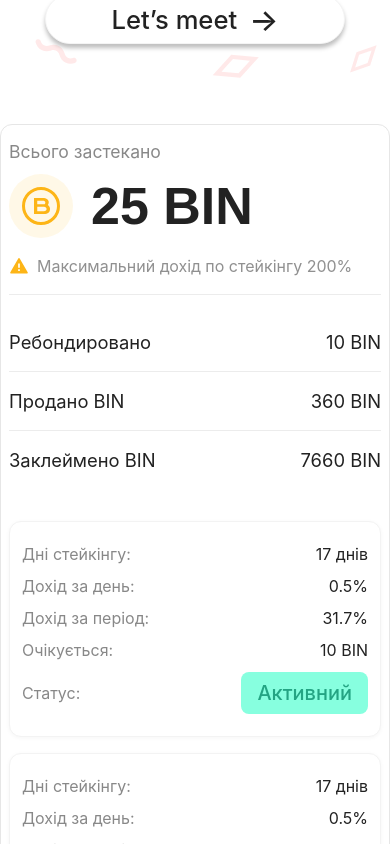
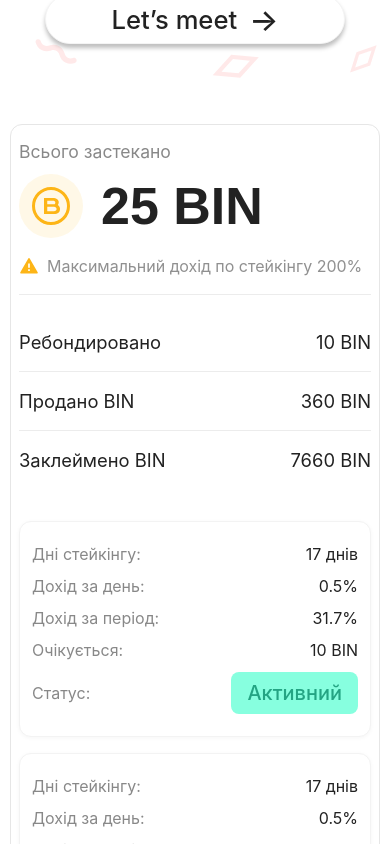
Before and after one commit to MaAnka324/angry-cat-test, a Vue app: page / in a window 390 px wide. Shown: the part 720-1564 px from the top of the page. Built offline with nearby package versions, Linux system fonts and the light colour scheme; the HTML template or start-up script is replaced by a standard one.

Commit message:
Update margin for card items in StatsCard: adjust to improve layout spacing

```diff
--- a/src/components/stats/StatsCard.vue
+++ b/src/components/stats/StatsCard.vue
@@ -79,7 +79,7 @@ const rows = [
     padding: 16px 8px 16px 8px;
     border-radius: 12px;
     max-width: 100%;
-    margin: 0 0 16px 0;
+    margin: 0 10px 16px 10px;
   }
   .card__grid {
     flex-direction: column;
```
